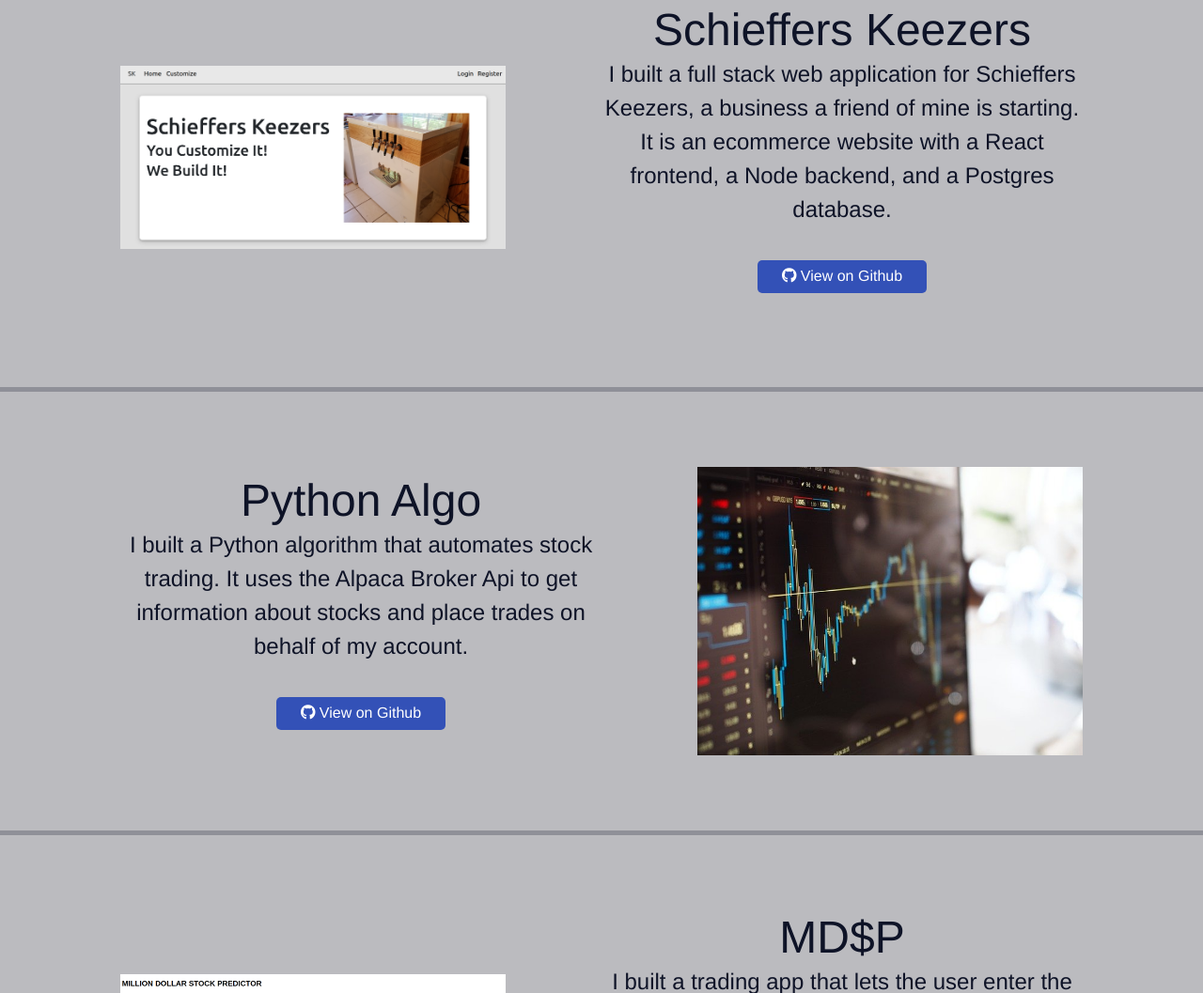
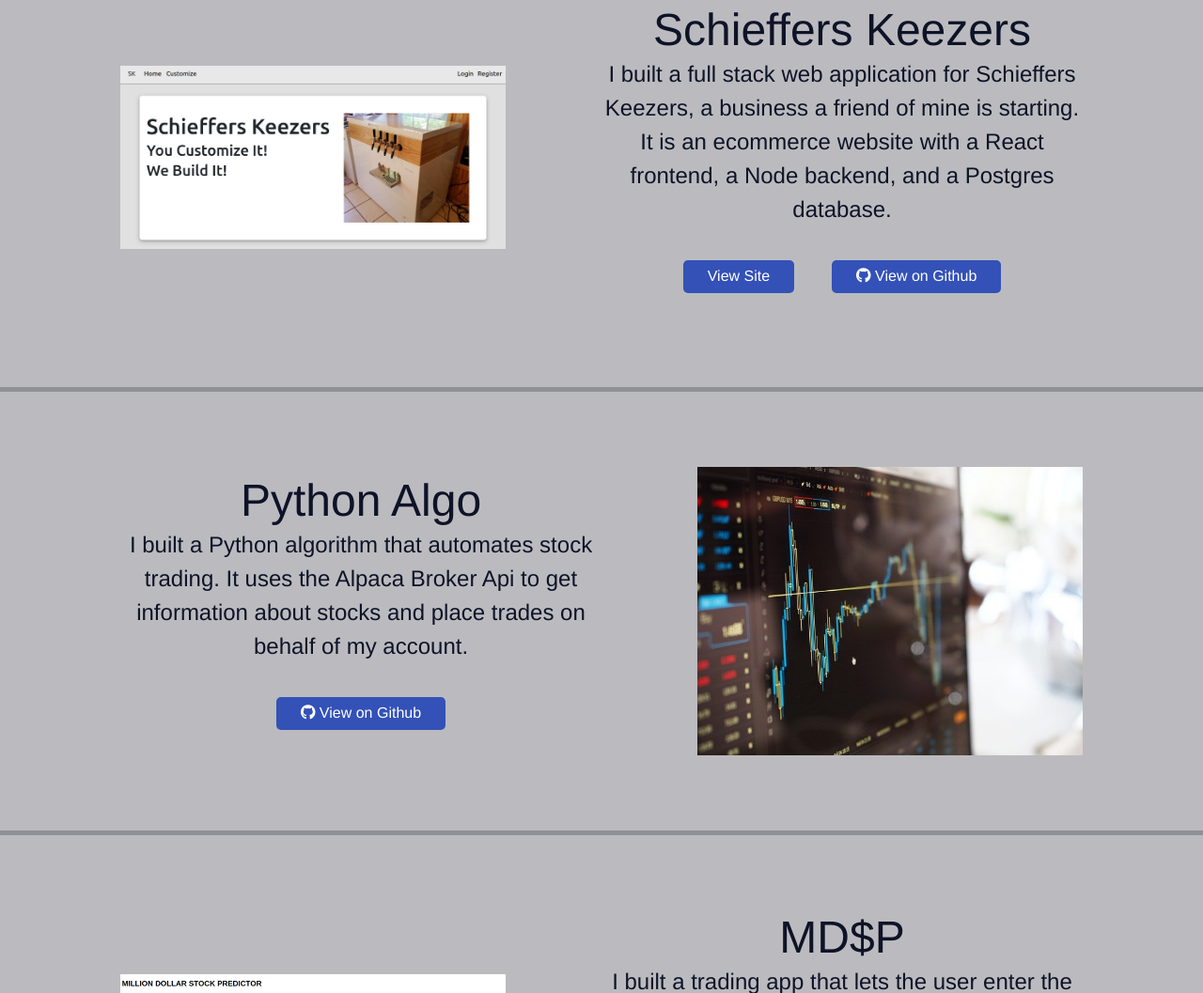
Before and after one commit to danielxxhogan/portfolio, a plain HTML site: page index.html in a window 1280 px wide. Shown: the part 961-2018 px from the top of the page at 94% size. Drawn offline with nearby package versions, Linux system fonts and the light colour scheme.

Commit message:
add Schieffers Keezers site link

```diff
--- a/index.html
+++ b/index.html
@@ -42,9 +42,21 @@
                   starting. It is an ecommerce website with a React frontend, a Node backend, and a Postgres
                   database.
                 </p>
-                <form action="https://github.com/rando-mane/Schieffers-Keezers" target="_blank">
+
+
+
+                <div style="display: flex; justify-content: center; gap: 20px">
+                  <form action="https://schieffers-keezers.herokuapp.com/" target="_blank">
+                      <button class="portfolio-btn"><div>View Site</div></button>
+                  </form>
+                  <form action="https://github.com/rando-mane/Schieffers-Keezers" target="_blank">
                     <button class="portfolio-btn"><div><i class="fab fa-github"></i> View on Github</div></button>
                 </form>
+              </div>
+
+
+
+
             </div>
         </div>
 
```
